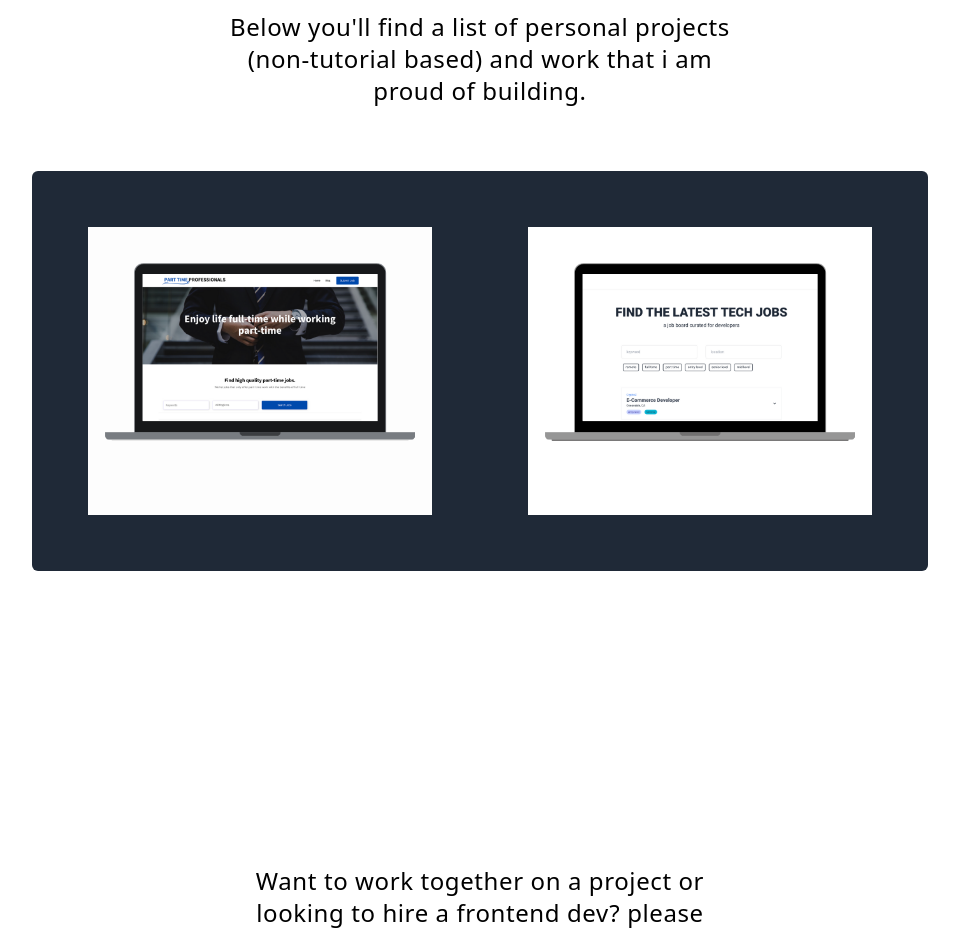
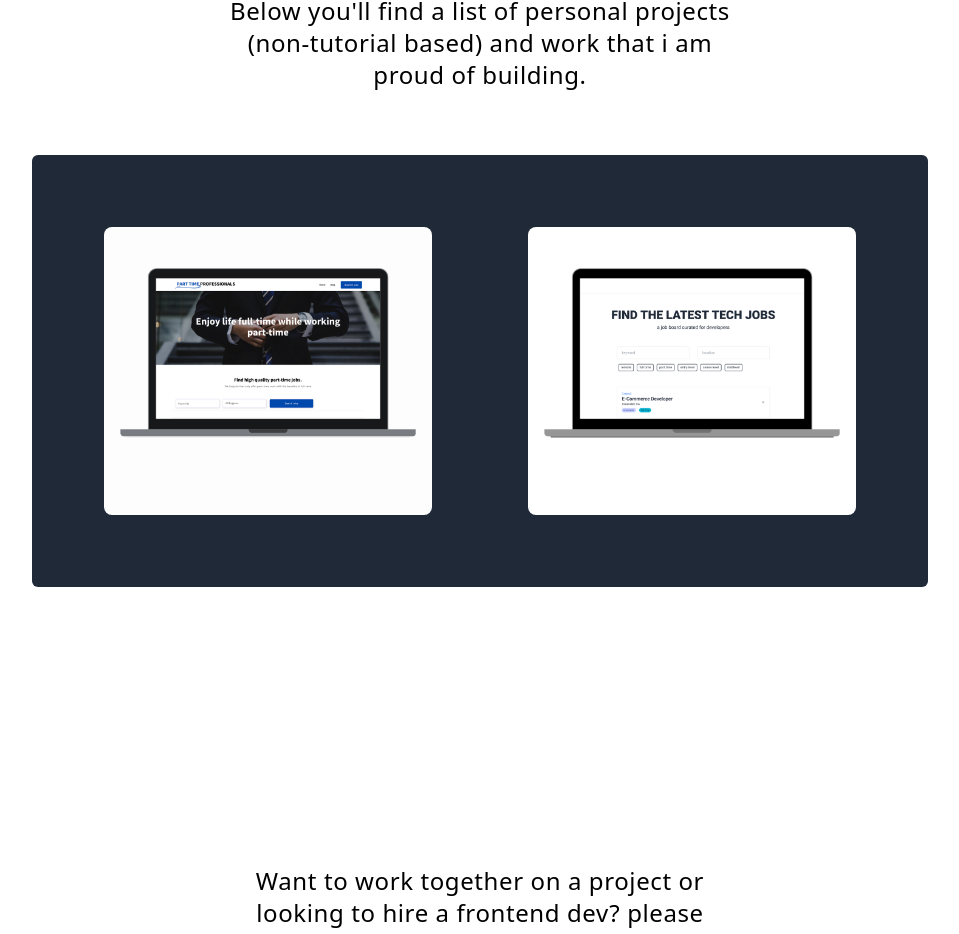
Before and after one commit to skystanoyevitch/sky-portfolio, a React (Create React App) app: page / in a window 1280 px wide. Shown: the part 1568-2502 px from the top of the page, without its empty margins (160-1119 px from the left). Built offline with nearby package versions, Linux system fonts and the light colour scheme.

Commit message:
all: rounded corners of project cards

```diff
--- a/src/Pages/Home/Components/Portfolio.jsx
+++ b/src/Pages/Home/Components/Portfolio.jsx
@@ -28,7 +28,7 @@ function Portfolio() {
 			className="container mx-auto px-8 py-32 lg:py-0 lg:h-screen lg: flex flex-col lg:flex-col lg:place-content-center"
 		>
 			<div className="mb-6 lg:mb-16 text-center container mx-auto max-w-lg">
-				<h1 className="text-2xl lg:text-4xl font-poppins font-bold bg-clip-text text-transparent bg-gradient-to-r from-cyan-500 via-indigo-500 to-[#e75d48]">
+				<h1 className="text-2xl md:text-4xl font-poppins font-bold bg-clip-text text-transparent bg-gradient-to-r from-cyan-500 via-indigo-500 to-[#e75d48]">
 					Featured Projects
 				</h1>
 				<p className="text-md md:text-xl font-light pt-3 lg:text-2xl tracking-wide text-[#9CCDE9]">
@@ -37,7 +37,7 @@ function Portfolio() {
 				</p>
 			</div>
 
-			<div className=" rounded-md md:container mx-auto lg:max-w-4xl md:space-y-0 flex flex-col space-y-16 md:flex md:flex-row md:space-x-6 lg:space-x-16 p-8 lg:p-10 bg-gray-800">
+			<div className=" rounded-md md:container mx-auto lg:max-w-4xl md:space-y-0 flex flex-col space-y-16 md:flex md:flex-row md:space-x-6 lg:space-x-16 p-8 lg:p-14 bg-gray-800">
 				{allProjects.map((project, key) => {
 					return (
 						<ul
@@ -46,9 +46,9 @@ function Portfolio() {
 						>
 							<li className="h-40 w-60 md:w-full md:h-52 lg:h-80">
 								<div className="h-full w-full">
-									<div className="h-full w-full p-2 md:p-4 outline outline-[#9CCDE9] outline-1 hover:outline-orange-700 hover:outline-4 transition-all ease-in-out">
+									<div className="rounded-lg h-full w-full p-2 md:p-4 outline outline-[#9CCDE9] outline-2 md:outline-4 hover:outline-orange-700 hover:outline-4 transition-all ease-in-out">
 										<div
-											className={`${project.thumbnail} h-full w-full md:my-0`}
+											className={`${project.thumbnail} h-full w-full md:my-0 rounded-lg`}
 										></div>
 									</div>
 								</div>
```
